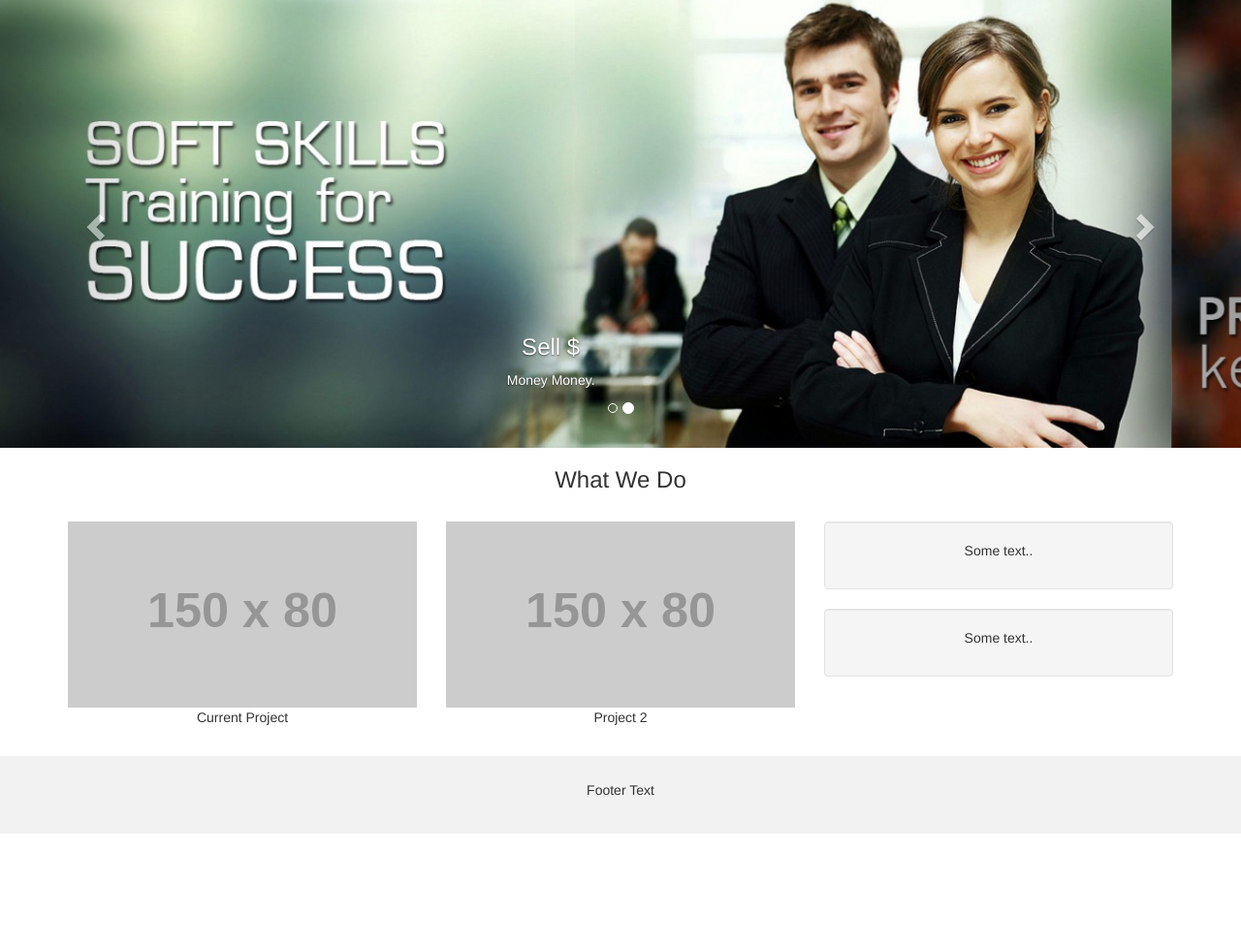
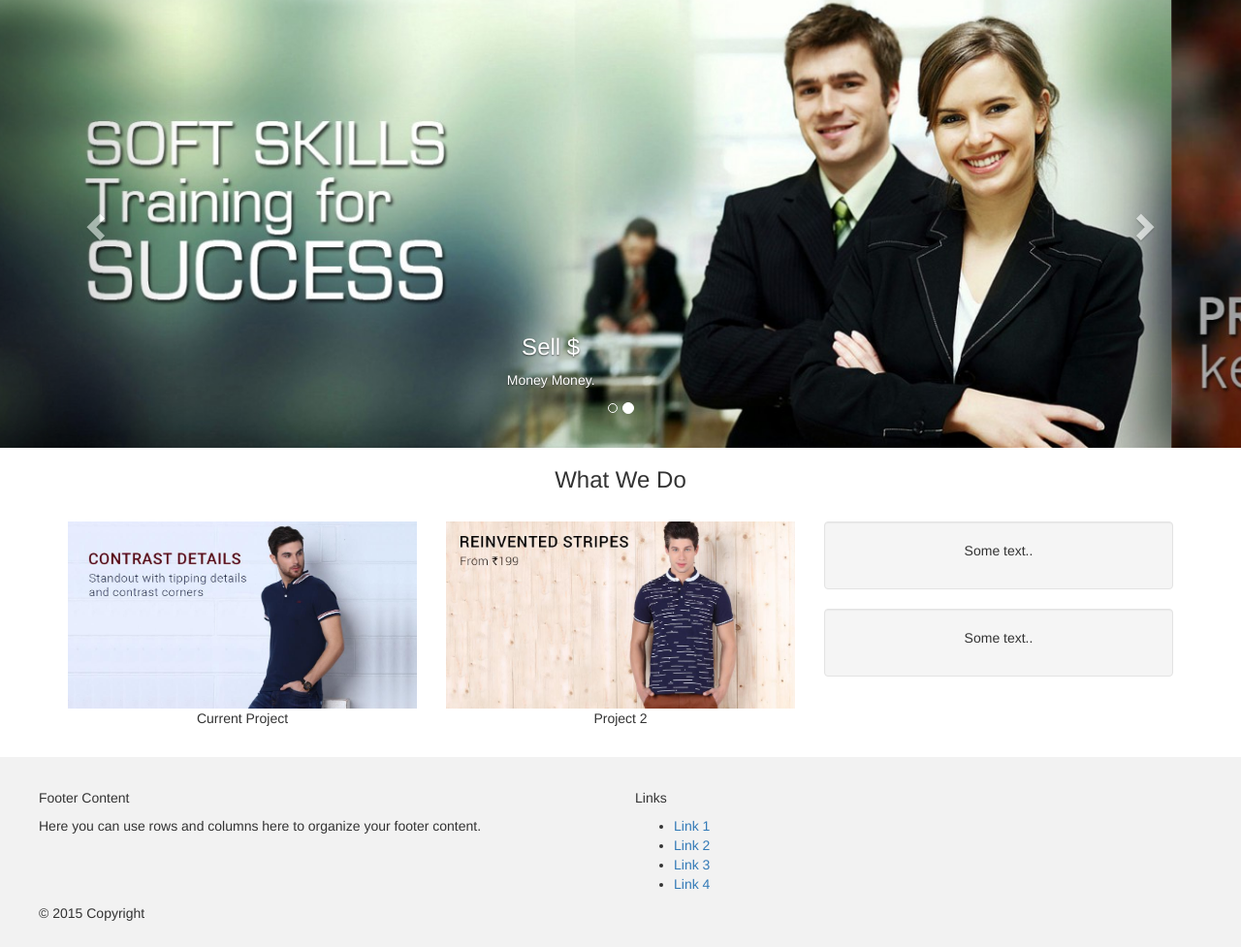
Before and after one commit to RaviPrakash23/EcommercePrototype, a plain HTML site: page index.html in a window 1280 px wide. Shown: the part 58-1035 px from the top of the page at 97% size. Before the commit the page ends 918 px from the top, so only its background shows below. Drawn offline with nearby package versions, Linux system fonts and the light colour scheme; placeholder pictures from the web are drawn by us.

Commit message:
added images

```diff
--- a/index.html
+++ b/index.html
@@ -101,11 +101,11 @@
   <h3>What We Do</h3><br>
   <div class="row">
     <div class="col-sm-4">
-      <img src="https://placehold.it/150x80?text=IMAGE" class="img-responsive" style="width:100%" alt="Image">
+      <img src="images/01.jpg" class="img-responsive" style="width:100%" alt="Image">
       <p>Current Project</p>
     </div>
     <div class="col-sm-4">
-      <img src="https://placehold.it/150x80?text=IMAGE" class="img-responsive" style="width:100%" alt="Image">
+      <img src="images/02.jpg" class="img-responsive" style="width:100%" alt="Image">
       <p>Project 2</p>
     </div>
     <div class="col-sm-4">
@@ -119,9 +119,48 @@
   </div>
 </div><br>
 
-<footer class="container-fluid text-center">
-  <p>Footer Text</p>
+
+<!--Footer-->
+<footer class="page-footer blue center-on-small-only">
+
+    <!--Footer Links-->
+    <div class="container-fluid">
+        <div class="row">
+
+            <!--First column-->
+            <div class="col-md-6">
+                <h5 class="title">Footer Content</h5>
+                <p>Here you can use rows and columns here to organize your footer content.</p>
+            </div>
+            <!--/.First column-->
+
+            <!--Second column-->
+            <div class="col-md-6">
+                <h5 class="title">Links</h5>
+                <ul>
+                    <li><a href="#!">Link 1</a></li>
+                    <li><a href="#!">Link 2</a></li>
+                    <li><a href="#!">Link 3</a></li>
+                    <li><a href="#!">Link 4</a></li>
+                </ul>
+            </div>
+            <!--/.Second column-->
+        </div>
+    </div>
+    <!--/.Footer Links-->
+
+    <!--Copyright-->
+    <div class="footer-copyright">
+        <div class="container-fluid">
+            &copy; 2015 Copyright
+
+        </div>
+    </div>
+    <!--/.Copyright-->
+
 </footer>
+<!--/.Footer-->
+
 
 </body>
 </html>
```
Also changed, not shown: images/01.jpg (added), images/02.jpg (added), images/1488449015996.jpg (added).
